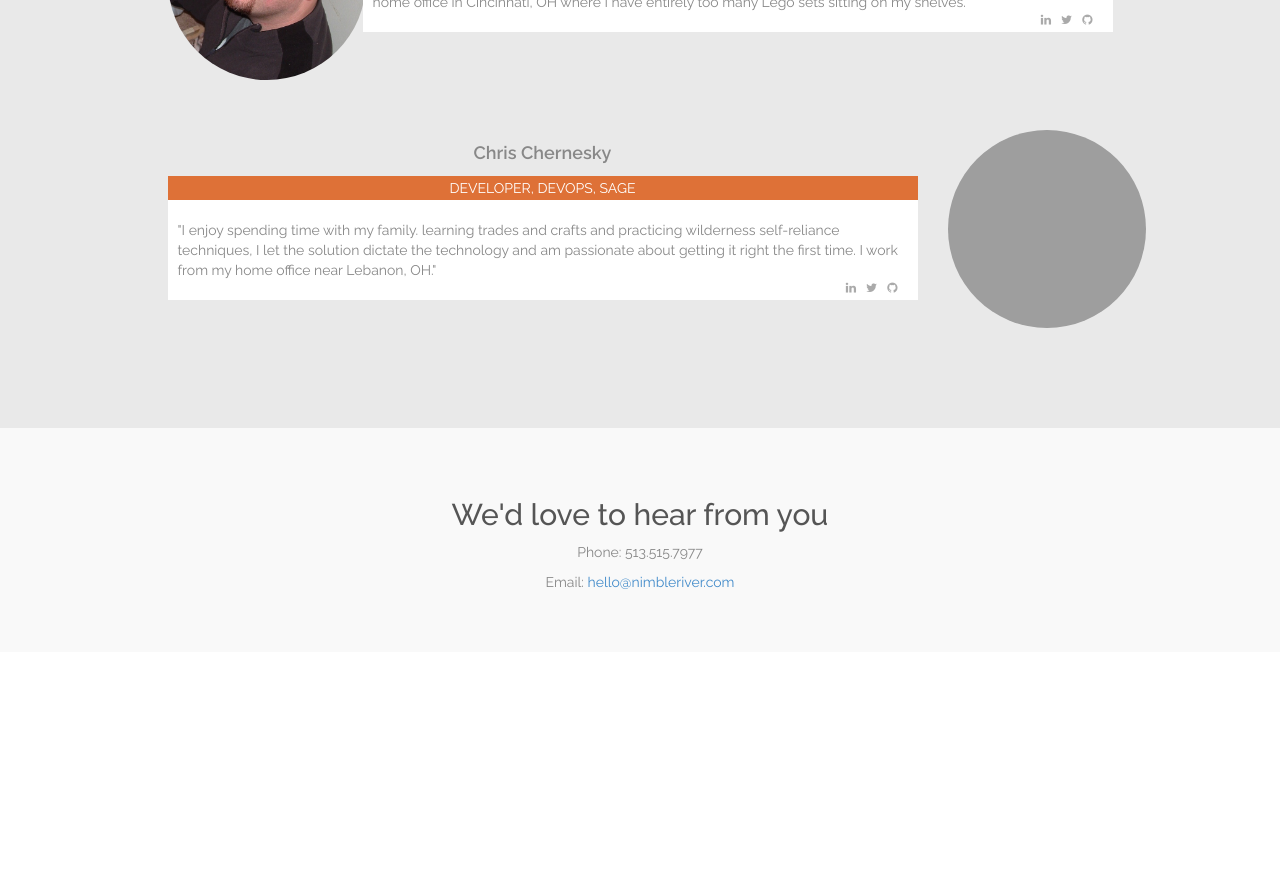
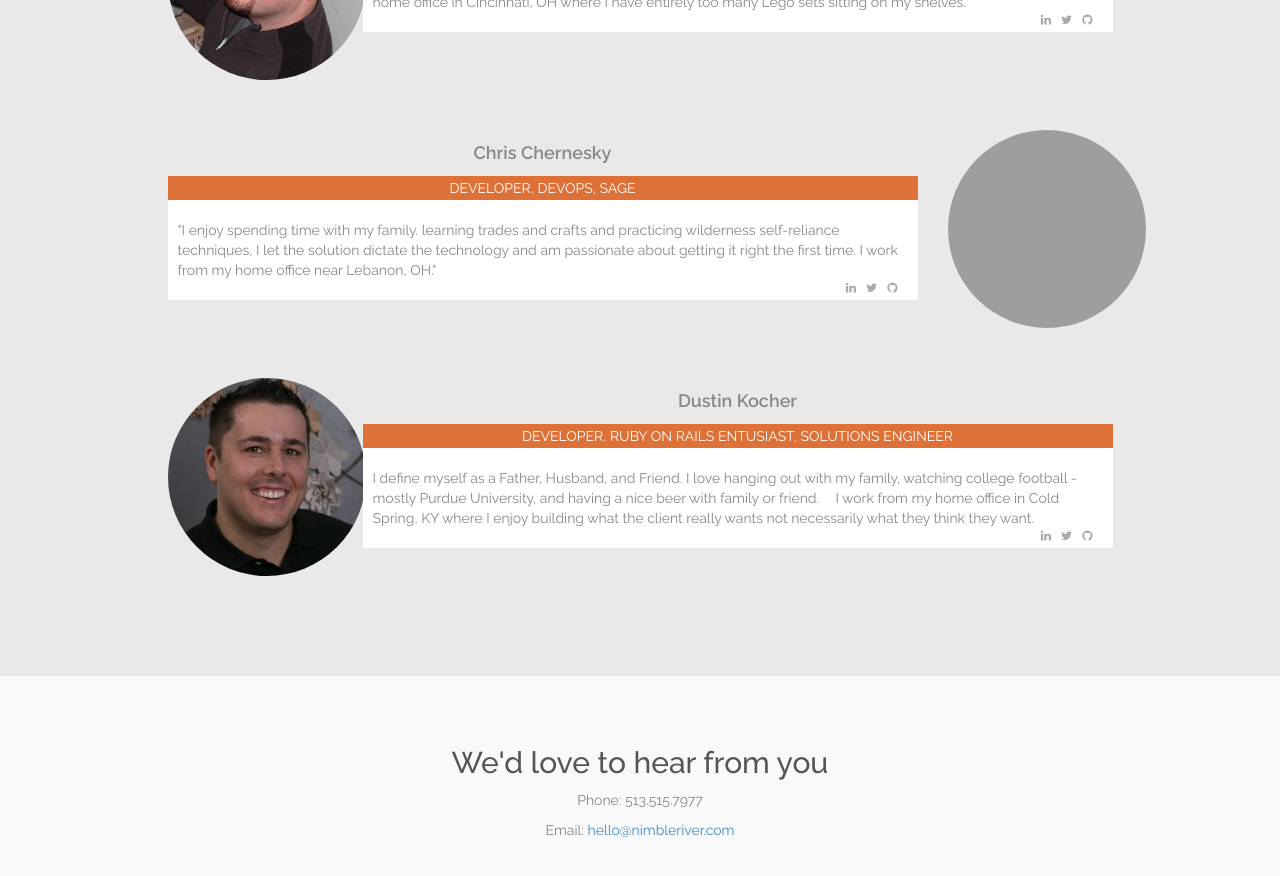
Before and after one commit to jkahne/nr, a Jekyll site: the page built from index.html, in a window 1280 px wide and 900 px high, scrolled down 1839 px. Shown: the top 876 px of the window. Built offline with Jekyll 4.4.1, drawn with Linux system fonts in a browser that asks for light colours; nearby versions of some CDN libraries; before the commit the page ends 2491 px from its top, so only the background shows below that; grey boxes are pictures that could not be loaded.

Commit message:
adding dtk

```diff
--- a/_includes/who-we-are.html
+++ b/_includes/who-we-are.html
@@ -77,6 +77,35 @@
 
   </div>
 
+  <div class="row">
+
+    <div class="col-sm-2 col-sm-offset-1">
+      <div class="who-we-are--profile centered" >
+        <img class="circle" src="img/dtk.jpg"/>
+      </div>
+    </div>
+
+    <div class="col-sm-8">
+      <div class="who-we-are--profile">
+        <div class="name">Dustin Kocher</div>
+        <div class="who-we-are--box">
+          <div class="position">Developer, Ruby on Rails Entusiast, Solutions Engineer</div>
+          <div class="details">
+            I define myself as a Father, Husband, and Friend. I love hanging out with my family, watching college football - mostly Purdue University, and having a nice beer with family or friend.  I work from my home office in Cold Spring, KY where I enjoy building what the client really wants not necessarily what they think they want.
+            <span class="links">
+
+              <a href="https://github.com/dtkocher"><i class="fa fa-github"></i></a>
+              <a href="https://twitter.com/dustinkocher"><i class="fa fa-twitter"></i></a>
+              <a href="https://www.linkedin.com/pub/dustin-kocher/28/30b/28a"><i class="fa fa-linkedin"></i></a>
+
+            </span>
+          </div>
+        </div>
+      </div>
+    </div>
+
+  </div>
+
 </div>
 
 </section>
```
Also changed, not shown: img/dtk.jpg (added).
